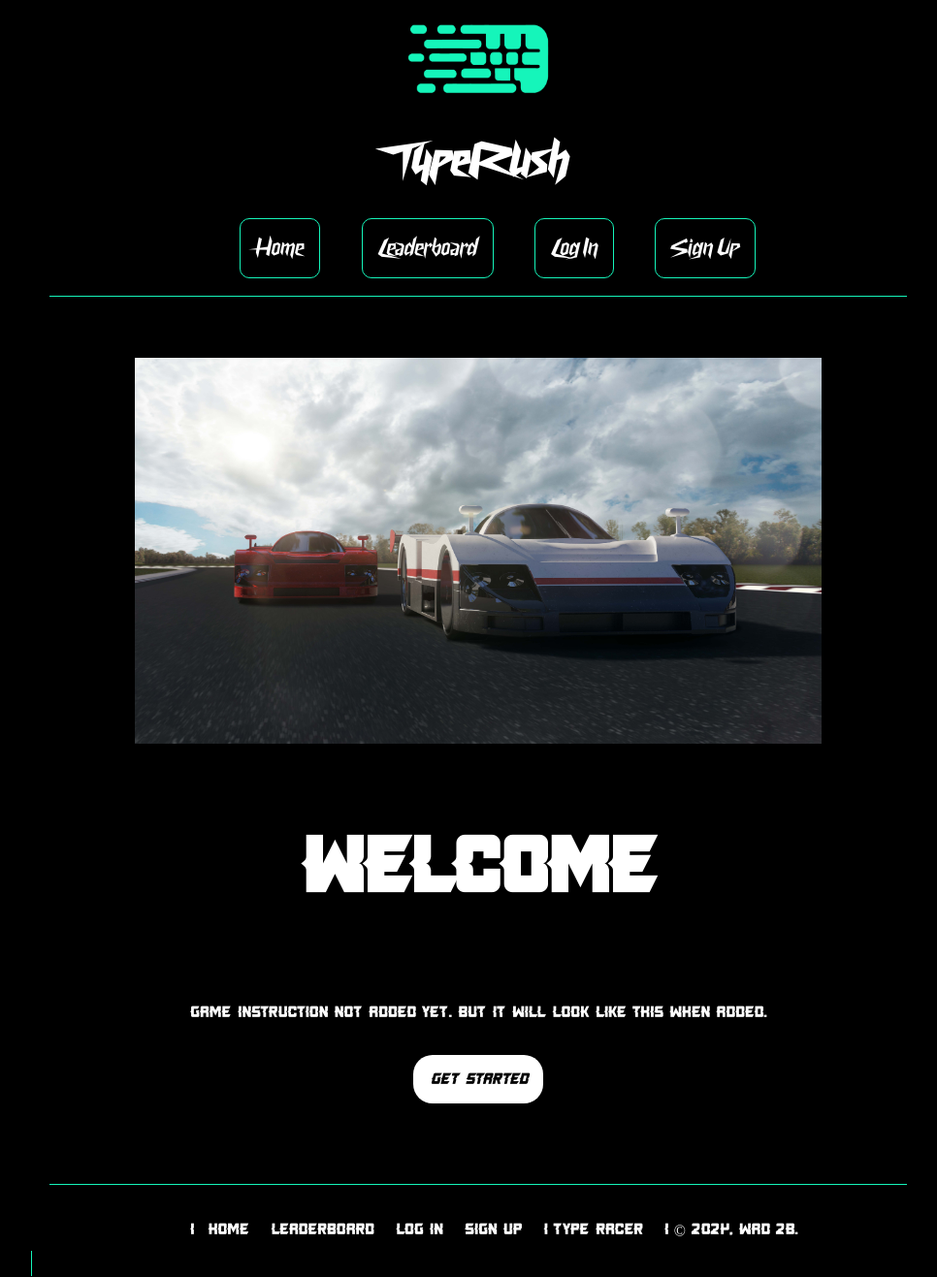
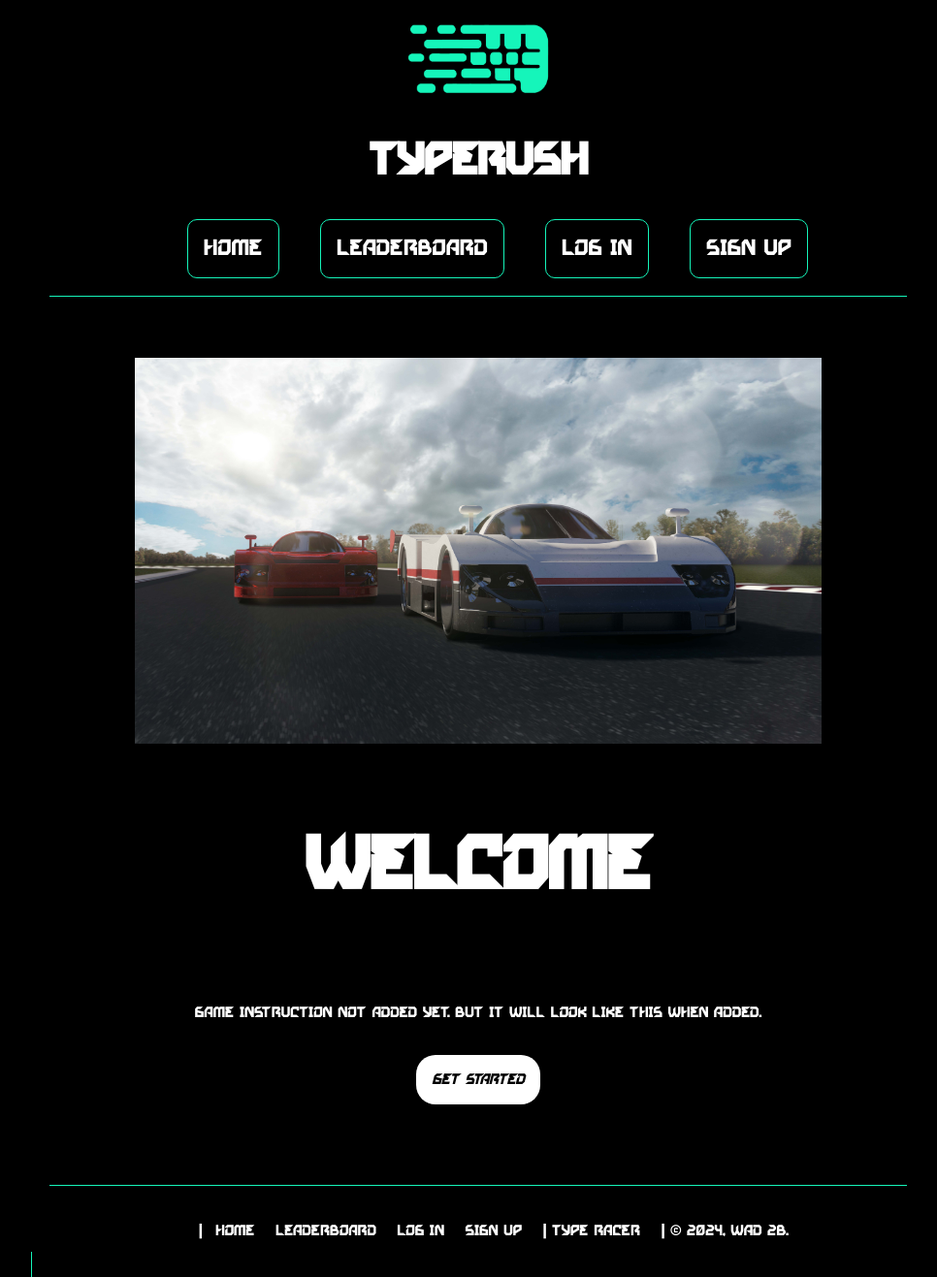
Before and after one commit to TheCalebHenshaw/TypeRush, a Django app: page / in a window 1280 px wide. Shown: the whole page at 97% size, without its empty margins (147-1113 px from the left). Run offline with Django 3.2, Linux system fonts and the light colour scheme.

Commit message:
Megabeat font

```diff
--- a/static/stylesheets/base.css
+++ b/static/stylesheets/base.css
@@ -17,13 +17,18 @@
     src: local('KillerTech'),
         url('/static/fonts/KillerTech.ttf') format("truetype");
 }
+@font-face {
+    font-family: 'Megabeat';
+    src: local('Megabeat'),
+        url('/static/fonts/Megabeat.ttf') format("truetype");
+
+}
 
 * {
-    font-family: 'KillerTech';
+    font-family: 'Megabeat';
 }
 
 header * {
-    font-family: 'CyberwayRiders';
     margin: .2em;
 }
 
```
Also changed, not shown: static/fonts/Fourkid.ttf (added), static/fonts/Megabeat.ttf (added).
